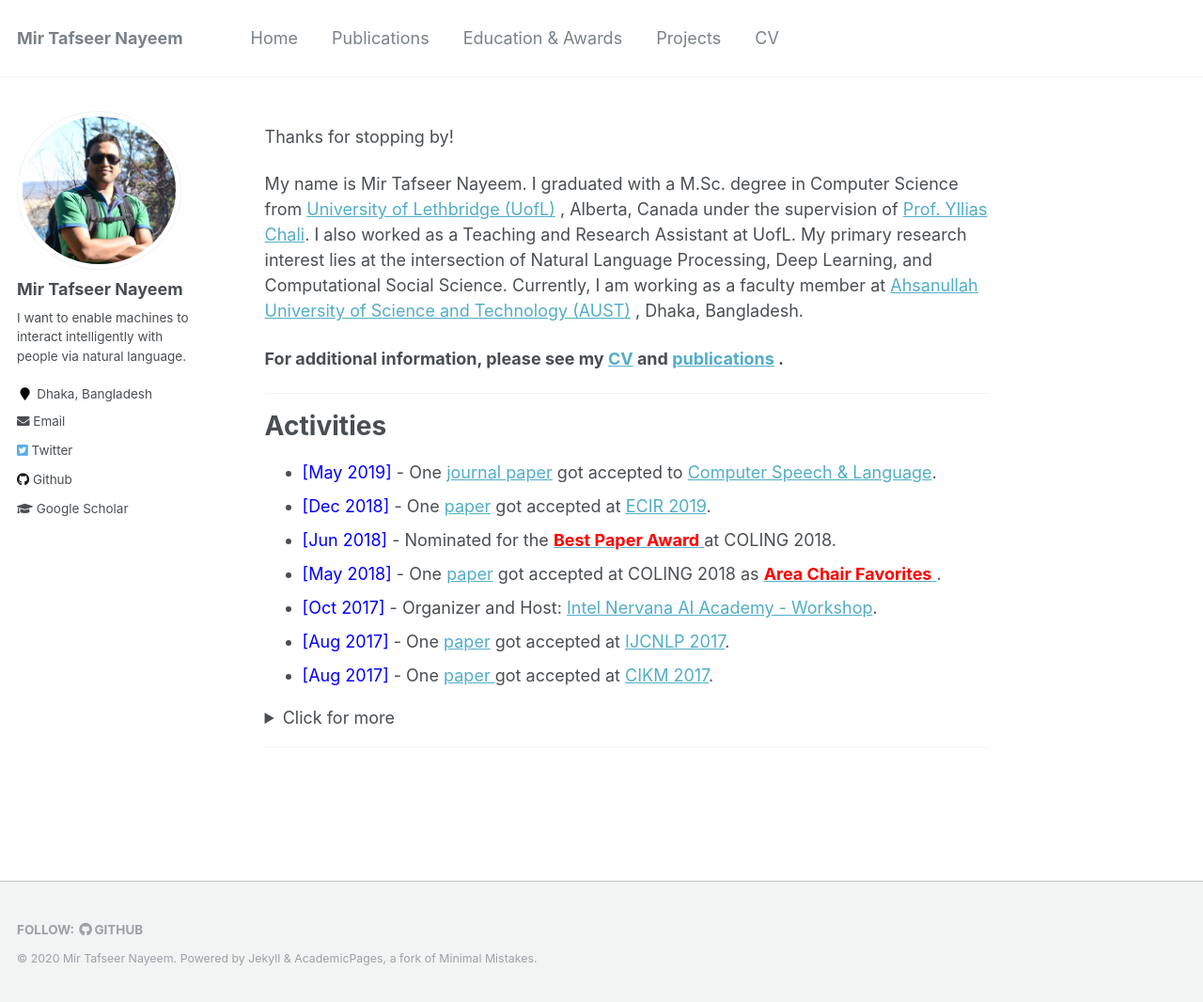
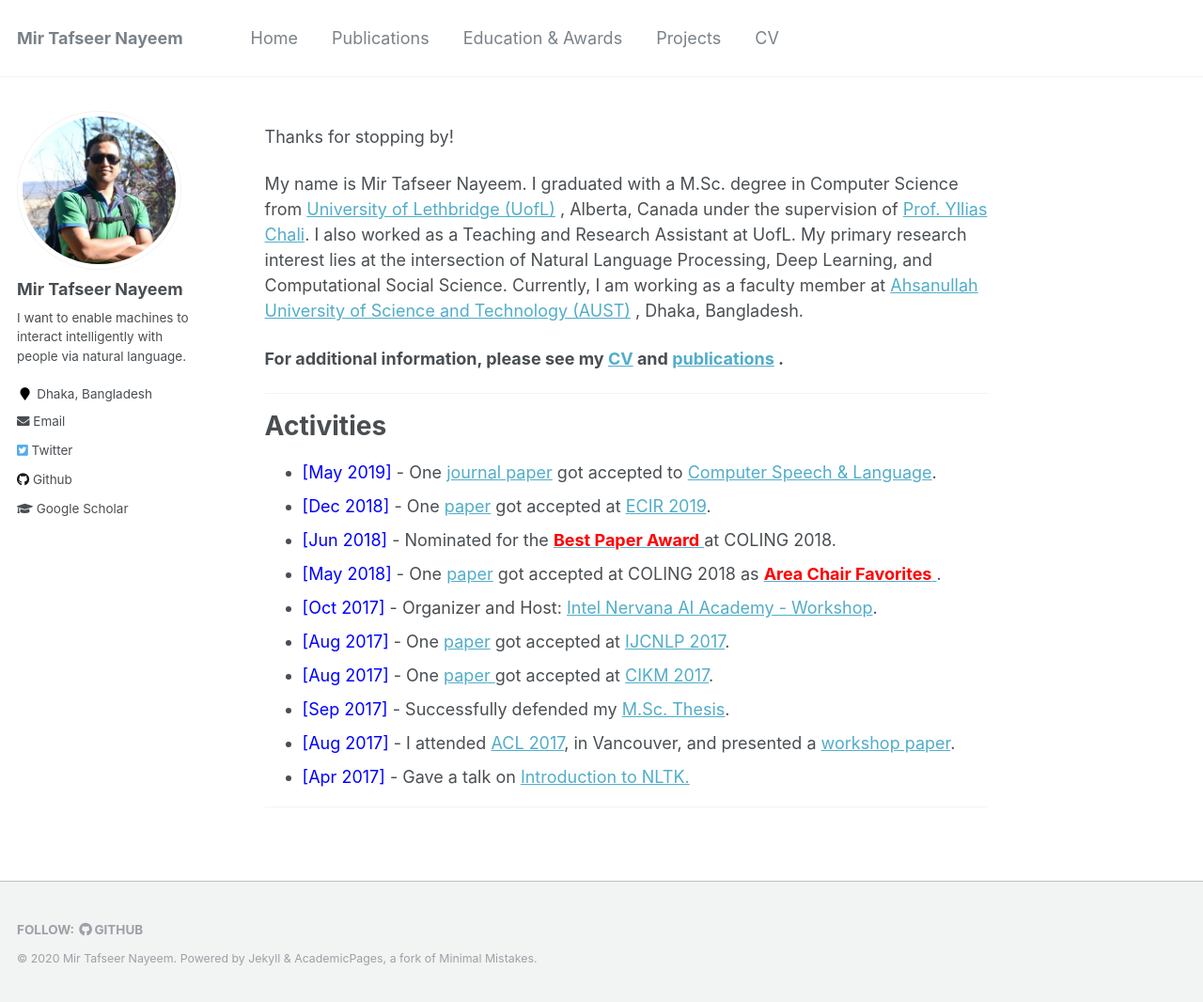
Before and after one commit to sujan-sarker/sujan-sarker.github.io, a Jekyll site: the page built from _pages/about.md, in a window 1280 px wide and 1066 px high. Shown: the whole window at 94% size. Built offline with Jekyll 4.4.1, drawn with Linux system fonts in a browser that asks for light colours.

Commit message:
Update about.md

```diff
--- a/_pages/about.md
+++ b/_pages/about.md
@@ -26,14 +26,8 @@ My name is Mir Tafseer Nayeem. I graduated with a M.Sc. degree in Computer Scien
 * <span style="color:Blue"> [Oct 2017] </span> - Organizer and Host: [Intel Nervana AI Academy - Workshop](https://www.intel.ai/).
 * <span style="color:Blue"> [Aug 2017] </span> - One [paper](http://www.aclweb.org/anthology/I17-2071) got accepted at [IJCNLP 2017](http://ijcnlp2017.org/site/page.aspx?pid=901&sid=1133&lang=en).
 * <span style="color:Blue"> [Aug 2017] </span> - One [paper ](https://dl.acm.org/citation.cfm?id=3133106) got accepted at [CIKM 2017](http://www.cikmconference.org/CIKM2017/index.html).
-
-<details><summary> Click for more</summary>
-
 * <span style="color:Blue"> [Sep 2017]  </span> - Successfully defended my [M.Sc. Thesis](https://opus.uleth.ca/bitstream/handle/10133/4993/NAYEEM_MIR_TAFSEER_MSC_2017.pdf).
 * <span style="color:Blue"> [Aug 2017] </span> - I attended [ACL 2017](http://acl2017.org/), in Vancouver, and presented a [workshop paper](http://www.aclweb.org/anthology/W17-2407).
 * <span style="color:Blue"> [Apr 2017] </span> - Gave a talk on [Introduction to NLTK.](https://tafseer-nayeem.github.io/files/Introduction_to_NLTK.pdf)
 
-</details>
-
-
 -----------
```
